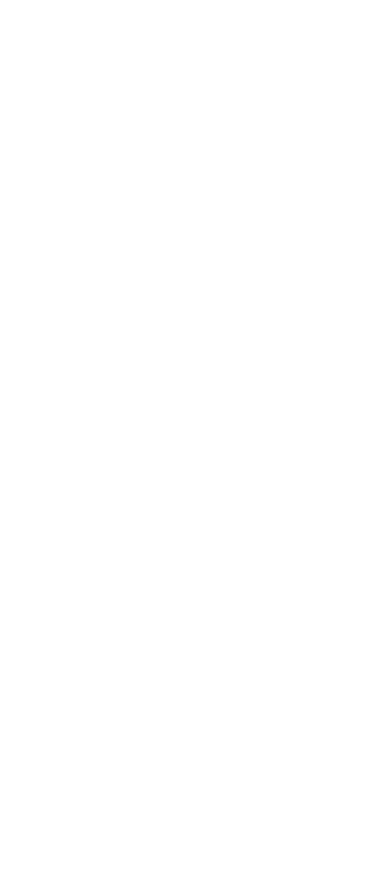
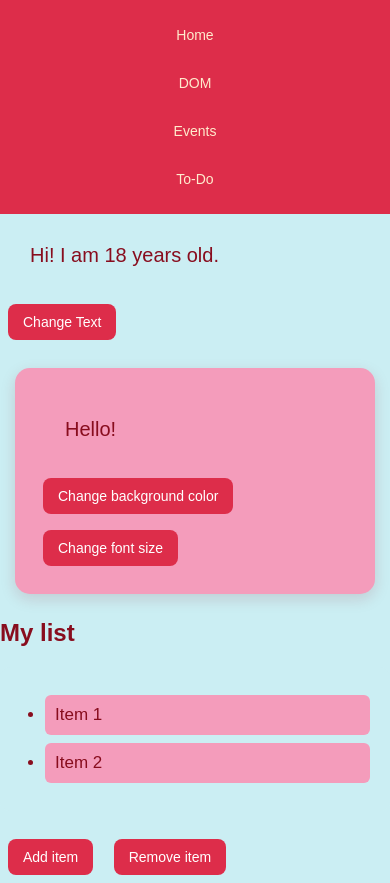
Before and after one commit to aiymissabayeva/web-assignment4, a plain HTML site: page dom.html in a window 390 px wide. Before the commit the page ends 844 px from the top, so only its background shows below. Drawn offline with Linux system fonts and the light colour scheme.

Commit message:
part2 completed

```diff
--- a/dom.css
+++ b/dom.css
@@ -0,0 +1,73 @@
+body {
+    margin: 0;
+    background-color: #cbeef3;
+    color: #880d1e;
+    font-family: Arial, Helvetica, sans-serif;
+}
+
+p {
+    font-size: 20px;
+    line-height: 1.6;
+    margin: 25px 30px;
+}
+
+#container {
+    background-color: #f49cbb;
+    margin: 30px auto;
+    padding: 30px;
+    width: 80%;
+    max-width: 800px;
+    border-radius: 15px;
+    box-shadow: 0 5px 15px rgba(136, 13, 30, 0.15);
+}
+
+h2 {
+    color: #880d1e;
+    margin-top: 25px;
+    margin-bottom: 15px;
+}
+
+button {
+    background-color: #dd2d4a;
+    color: white;
+    border: none;
+    border-radius: 8px;
+    padding: 12px 22px;
+    margin: 8px;
+    font-size: 16px;
+    cursor: pointer;
+    transition: 0.3s;
+}
+
+button:hover {
+    background-color: #880d1e;
+    transform: translateY(-2px);
+}
+
+#myList {
+    background-color: #cbeef3;
+    border-radius: 10px;
+    padding: 20px 20px 20px 45px;
+    margin: 20px 0;
+}
+
+#myList li {
+    background-color: #f49cbb;
+    padding: 10px;
+    margin: 8px 0;
+    border-radius: 6px;
+    font-size: 17px;
+}
+
+@media (max-width: 600px) {
+    #container {
+        width: auto;
+        margin: 20px 15px;
+        padding: 20px;
+    }
+
+    button {
+        font-size: 14px;
+        padding: 10px 15px;
+    }
+}
--- a/dom.html
+++ b/dom.html
@@ -0,0 +1,36 @@
+<!DOCTYPE html>
+<html lang="en">
+<head>
+    <meta charset="UTF-8">
+    <meta name="viewport" content="width=device-width, initial-scale=1.0">
+    <title>DOM Manipulation</title>
+    <link rel="stylesheet" href="dom.css">
+    <link rel="stylesheet" href="navbar.css">
+</head>
+<body>
+    <nav class="navbar">
+        <a href="index.html">Home</a>
+        <a href="dom.html">DOM</a>
+        <a href="">Events</a>
+        <a href="">To-Do</a>
+    </nav>
+    <p id="age">Hi! I am 18 years old.</p>
+    <button id="btn">Change Text</button>
+
+    <div id="container">
+        <p id="hello">Hello!</p>
+        <button id="background">Change background color</button>
+        <button id="textsize">Change font size</button>
+    </div>
+
+    <h2>My list</h2>
+        <ul id="myList">
+            <li>Item 1</li>
+            <li>Item 2</li>
+        </ul>
+        <button id="addBtn">Add item</button>
+        <button id="removeBtn">Remove item</button>
+
+    <script src="dom.js"></script>
+</body>
+</html>
--- a/dom.js
+++ b/dom.js
@@ -0,0 +1,22 @@
+let button = document.getElementById("btn");
+
+button.addEventListener("click", function() {document.getElementById("age").textContent = "I am 25 years old."});
+
+let btn = document.getElementById("background");
+btn.addEventListener("click", function() {document.getElementById("container").style.backgroundColor = "blanchedalmond";});
+
+let btnt = document.getElementById("textsize");
+btnt.addEventListener("click", function() {document.getElementById("hello").style.fontSize = "30px";});
+
+let addBtn = document.getElementById("addBtn");
+let removeBtn = document.getElementById("removeBtn");
+let myList = document.getElementById("myList");
+
+addBtn.addEventListener("click", function() { let newItem = document.createElement("li");
+    newItem.textContent = "Item 3";
+    myList.appendChild(newItem);});
+
+removeBtn.addEventListener("click", function(){
+    if (myList.lastElementChild){
+    myList.removeChild(myList.lastElementChild);
+}})
--- a/navbar.css
+++ b/navbar.css
@@ -16,3 +16,32 @@
 .navbar a:hover {
     background-color: #f26a8d;
 }
+
+@media (max-width: 768px) {
+    .navbar {
+        gap: 20px;
+        padding: 15px;
+        flex-wrap: wrap;
+    }
+
+    .navbar a {
+        padding: 10px;
+        font-size: 15px;
+    }
+}
+
+@media (max-width: 480px) {
+    .navbar {
+        flex-direction: column;
+        align-items: center;
+        gap: 8px;
+        padding: 15px;
+    }
+
+    .navbar a {
+        width: 80%;
+        text-align: center;
+        padding: 12px;
+        font-size: 14px;
+    }
+}
```
